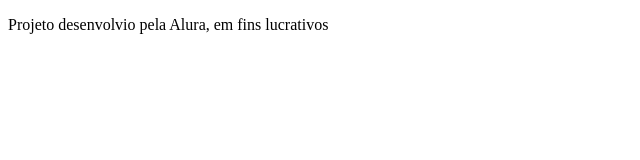
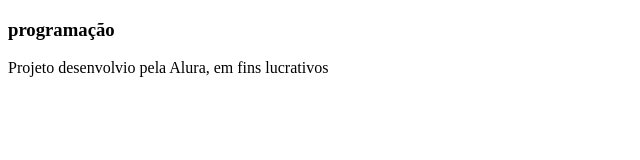
Before and after one commit to RickBaker007/Alura-3-tri-, a plain HTML site: page index.html in a window 1280 px wide. Shown: the whole page, without its empty margins (0-640 px from the left). Drawn offline with Linux system fonts and the light colour scheme.

Commit message:
Add files via upload

```diff
--- a/index.html
+++ b/index.html
@@ -7,7 +7,16 @@
 </head>
 <body>
    <main>
+      <section id="container">
+        <article class="cartao">
+            <div class="cartao__conteudo">
+                <h3>programação</h3>
+                <div class="cartao__conteudo__pergunta">
 
+                </div>
+            </div>
+        </article>
+      </section>
    </main>
    <footer>
        <p>Projeto desenvolvio pela Alura, em fins lucrativos</p>
```
